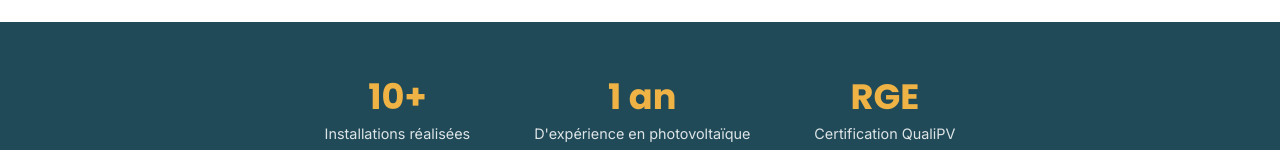
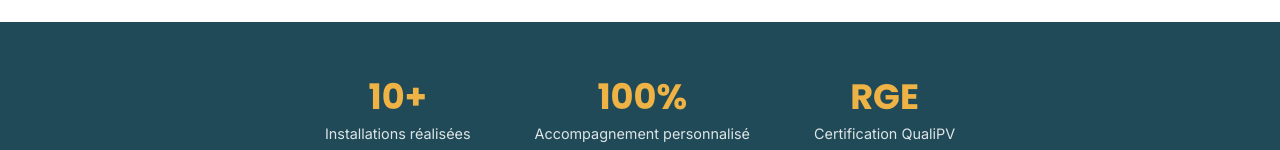
Before and after one commit to Laurie-gasc/leoss-site, an Angular app: page /a-propos in a window 1280 px wide. Shown: the part 802-952 px from the top of the page. Built offline with nearby package versions, Linux system fonts and the light colour scheme.

Commit message:
changement à propos

```diff
--- a/src/app/pages/a-propos/a-propos.component.html
+++ b/src/app/pages/a-propos/a-propos.component.html
@@ -35,8 +35,8 @@
     <span class="chiffres__label">Installations réalisées</span>
   </div>
   <div class="chiffres__item">
-    <span class="chiffres__number">1 an</span>
-    <span class="chiffres__label">D'expérience en photovoltaïque</span>
+    <span class="chiffres__number">100%</span>
+    <span class="chiffres__label">Accompagnement personnalisé</span>
   </div>
   <div class="chiffres__item">
     <span class="chiffres__number">RGE</span>
```
